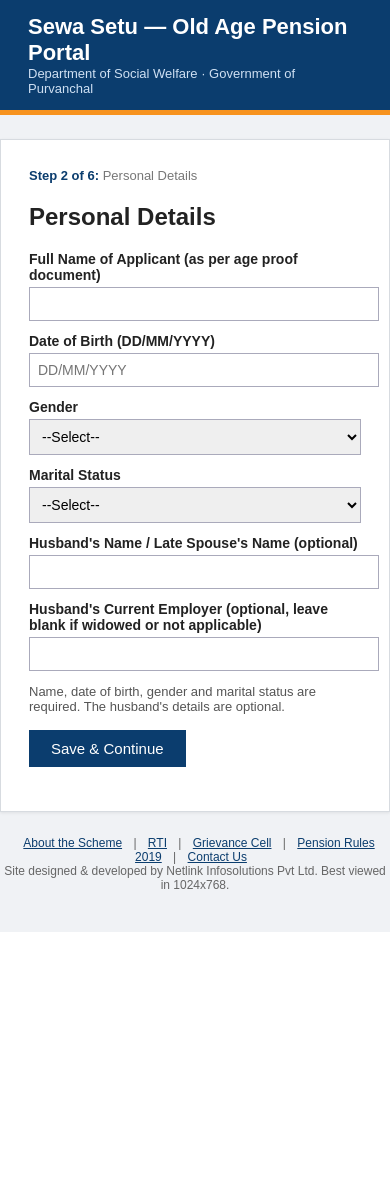
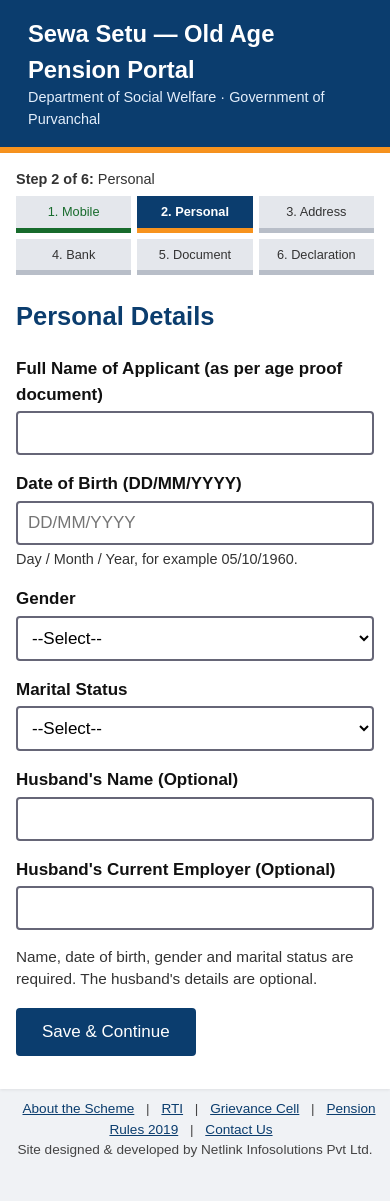
Before and after one commit to certainlyMohneeesh/sewa-setu-certainlymohneeesh, a Flask app: page /form/1 in a window 390 px wide. Before the commit the page ends 932 px from the top, so only its background shows below. Run offline with Flask 2, Linux system fonts and the light colour scheme; the visitor is signed in with stand-in values (Sample User, id 1); some libraries are stand-ins or nearby versions.

Commit message:
feat: accessible, senior-friendly citizen UI (progress steps, field hints, optional spouse fields)
Server-rendered templates only: routes, form field names, session cookies and the
admin/gateway pages are unchanged. Larger type and contrast, labelled inputs, skip link,
step progress bar, advisory (non-blocking) client hints for DOB/mobile/IFSC/upload, and
husband/late-spouse fields that adapt to marital status without being removed.

Co-authored-by: Copilot <223556219+Copilot@users.noreply.github.com>

```diff
--- /dev/null
+++ b/app/static/portal.css
@@ -0,0 +1,43 @@
+/* Sewa Setu portal: large, high-contrast, keyboard-friendly. */
+*{box-sizing:border-box}
+html{font-size:18px}
+body{font-family:Arial,Helvetica,sans-serif;margin:0;background:#f0f2f5;color:#111;line-height:1.5}
+.skip{position:absolute;left:-999px;top:0;background:#000;color:#fff;padding:10px 16px;z-index:10}
+.skip:focus{left:8px;top:8px}
+.header{background:#0b3d6e;color:#fff;padding:16px 28px}
+.header h1{margin:0;font-size:1.4rem}
+.header .sub{font-size:.85rem;color:#e3eefb}
+.band{background:#f7931e;height:6px}
+.container{max-width:860px;margin:24px auto;background:#fff;padding:28px;
+border:1px solid #c5cad1;box-shadow:0 1px 3px rgba(0,0,0,.08)}
+h2{color:#0b3d6e;margin-top:0}
+a{color:#0b3d6e}
+:focus-visible{outline:3px solid #f7931e;outline-offset:2px}
+.btn{display:inline-block;background:#0b3d6e;color:#fff;border:2px solid #0b3d6e;padding:12px 24px;
+font-size:1rem;cursor:pointer;text-decoration:none;border-radius:4px}
+.btn:hover{background:#0d4a85}
+.btn.secondary{background:#fff;color:#0b3d6e}
+.btn.danger{background:#a11;border-color:#a11}
+label{display:block;margin:16px 0 4px;font-weight:bold}
+input[type=text],input[type=password],input[type=file],select{width:100%;max-width:460px;padding:10px;
+border:2px solid #667;font-size:1rem;border-radius:4px;background:#fff}
+input[aria-invalid=true]{border-color:#b00020}
+.hint{font-size:.85rem;color:#333;margin:4px 0 0;min-height:1.2em}
+.hint.bad{color:#b00020;font-weight:bold}
+.hint.good{color:#176b2c}
+.flash{background:#fdecea;border:2px solid #b00020;color:#7a0016;padding:12px 16px;margin:14px 0;
+font-weight:bold;border-radius:4px}
+.note{font-size:.9rem;color:#333}
+.footer{max-width:860px;margin:10px auto 40px;font-size:.8rem;color:#444;text-align:center;padding:0 12px}
+.footer a{margin:0 8px}
+table.tbl{border-collapse:collapse;width:100%}
+table.tbl td,table.tbl th{border:1px solid #99a;padding:8px 10px;font-size:.9rem;text-align:left}
+table.tbl th{background:#eef2f7}
+ol.progress{list-style:none;display:flex;gap:6px;padding:0;margin:0 0 22px;flex-wrap:wrap}
+ol.progress li{flex:1 1 90px;padding:6px 8px;font-size:.75rem;text-align:center;background:#e4e7ec;
+color:#333;border-bottom:5px solid #b8bec8}
+ol.progress li.done{border-bottom-color:#176b2c;color:#176b2c}
+ol.progress li.current{background:#0b3d6e;color:#fff;border-bottom-color:#f7931e;font-weight:bold}
+.steps-label{font-size:.85rem;color:#333;margin-bottom:6px}
+.hidden{display:none}
+@media (max-width:640px){html{font-size:17px}.container{margin:0;padding:16px;border:none}}
--- /dev/null
+++ b/app/static/portal.js
@@ -0,0 +1,102 @@
+/* Progressive enhancement only: every hint is advisory. Nothing here blocks a submit,
+   so the server remains the single source of truth for validation messages. */
+(function () {
+  function $(sel, root) { return (root || document).querySelector(sel); }
+
+  function hint(input, message, state) {
+    var box = document.getElementById(input.id + "-hint");
+    if (!box) return;
+    box.textContent = message || "";
+    box.className = "hint" + (state ? " " + state : "");
+    if (state === "bad") input.setAttribute("aria-invalid", "true");
+    else input.removeAttribute("aria-invalid");
+  }
+
+  function parseDob(value) {
+    var m = /^(\d{1,2})[\/.\-](\d{1,2})[\/.\-](\d{4})$/.exec(value.trim());
+    if (!m) return null;
+    var d = +m[1], mo = +m[2], y = +m[3], dt = new Date(y, mo - 1, d);
+    return dt.getFullYear() === y && dt.getMonth() === mo - 1 && dt.getDate() === d ? dt : null;
+  }
+
+  var dob = $("input[name=dob]");
+  if (dob) dob.addEventListener("input", function () {
+    if (!dob.value.trim()) return hint(dob, "Day / Month / Year, for example 05/10/1960.");
+    var dt = parseDob(dob.value);
+    if (!dt) return hint(dob, "Use DD/MM/YYYY, for example 05/10/1960.", "bad");
+    var now = new Date(), age = now.getFullYear() - dt.getFullYear();
+    if (now < new Date(now.getFullYear(), dt.getMonth(), dt.getDate())) age--;
+    if (age < 60) return hint(dob, "Applicant must be at least 60 years old (age " + age + ").", "bad");
+    hint(dob, "Age " + age + ": eligible.", "good");
+  });
+
+  var mobile = $("input[name=mobile]");
+  if (mobile) mobile.addEventListener("input", function () {
+    var digits = mobile.value.replace(/\D/g, "");
+    if (digits !== mobile.value) mobile.value = digits;
+    if (!digits) return hint(mobile, "10 digits, without +91 or spaces.");
+    if (digits.length === 10) return hint(mobile, "Looks good.", "good");
+    hint(mobile, digits.length + " of 10 digits entered.", "bad");
+  });
+
+  var ifsc = $("input[name=ifsc]");
+  if (ifsc) ifsc.addEventListener("input", function () {
+    ifsc.value = ifsc.value.toUpperCase().replace(/\s/g, "");
+    if (!ifsc.value) return hint(ifsc, "11 characters, for example SBIN0001234.");
+    if (/^[A-Z0-9]{11}$/.test(ifsc.value)) return hint(ifsc, "Looks good.", "good");
+    hint(ifsc, ifsc.value.length + " of 11 characters entered.", "bad");
+  });
+
+  var account = $("input[name=bank_account]");
+  if (account) account.addEventListener("input", function () {
+    var v = account.value.replace(/[\s-]/g, "");
+    if (!v) return hint(account, "Digits only, 9 to 18 digits.");
+    if (/^\d{9,18}$/.test(v)) return hint(account, "Looks good.", "good");
+    hint(account, "Digits only, 9 to 18 digits (" + v.length + " entered).", "bad");
+  });
+
+  var otp = $("input[name=otp]");
+  if (otp) otp.addEventListener("input", function () {
+    otp.value = otp.value.replace(/\D/g, "");
+  });
+
+  // Husband / late spouse fields depend on marital status. They are hidden, never
+  // removed, so the form still posts the same field names.
+  var marital = $("select[name=marital_status]");
+  if (marital) {
+    var nameRow = $("#husband-name-row"), employerRow = $("#husband-employer-row");
+    var nameLabel = $("label[for=husband_name]");
+    var update = function () {
+      var v = marital.value;
+      if (nameRow) nameRow.classList.toggle("hidden", v === "Unmarried");
+      if (employerRow) employerRow.classList.toggle("hidden", v === "Unmarried" || v === "Widowed");
+      if (nameLabel) nameLabel.textContent = v === "Widowed"
+        ? "Late Spouse's Name (Optional)" : "Husband's Name (Optional)";
+    };
+    marital.addEventListener("change", update);
+    update();
+  }
+
+  var file = $("input[type=file][name=document]");
+  if (file) file.addEventListener("change", function () {
+    var f = file.files && file.files[0];
+    var box = document.getElementById("file-hint");
+    var preview = document.getElementById("file-preview");
+    if (preview) preview.innerHTML = "";
+    if (!f) return;
+    var ok = /\.(pdf|jpe?g|png)$/i.test(f.name), size = f.size / 1048576;
+    var msg = f.name + " (" + size.toFixed(2) + " MB). ";
+    if (!ok) msg += "This is not a PDF or JPG file.";
+    else if (f.size > 5 * 1048576) msg += "This file is larger than 5 MB.";
+    else msg += "File type and size are fine.";
+    box.textContent = msg;
+    box.className = "hint " + (ok && f.size <= 5 * 1048576 ? "good" : "bad");
+    if (ok && /^image\//.test(f.type) && preview) {
+      var img = document.createElement("img");
+      img.alt = "Preview of the selected document";
+      img.style.maxWidth = "240px";
+      img.src = URL.createObjectURL(f);
+      preview.appendChild(img);
+    }
+  });
+})();
--- /dev/null
+++ b/app/templates/_progress.html
@@ -0,0 +1,10 @@
+{% macro progress(n) %}
+{% set labels = ['Mobile', 'Personal', 'Address', 'Bank', 'Document', 'Declaration'] %}
+<div class="steps-label"><b>Step {{ n }} of 6:</b> {{ labels[n-1] }}</div>
+<ol class="progress" aria-label="Application progress">
+  {% for label in labels %}
+  <li class="{% if loop.index == n %}current{% elif loop.index < n %}done{% endif %}"
+      {% if loop.index == n %}aria-current="step"{% endif %}>{{ loop.index }}. {{ label }}</li>
+  {% endfor %}
+</ol>
+{% endmacro %}
--- a/app/templates/application.html
+++ b/app/templates/application.html
@@ -26,7 +26,7 @@ apply again.</p>
 <p><a class="btn" href="/application/{{ app_id }}/edit">Edit Application</a></p>
 <form method="post" action="/application/{{ app_id }}/cancel"
       onsubmit="return confirm('Withdraw this application? You can apply again afterwards.');">
-  <button class="btn" type="submit" style="background:#a33">Cancel / Withdraw Application</button>
+  <button class="btn danger" type="submit">Cancel / Withdraw Application</button>
 </form>
 {% endif %}
 {% endblock %}
--- a/app/templates/base.html
+++ b/app/templates/base.html
@@ -2,39 +2,20 @@
 <html lang="en">
 <head>
 <meta charset="utf-8">
+<meta name="viewport" content="width=device-width, initial-scale=1">
 <title>Sewa Setu - Old Age Pension Portal</title>
-<style>
-body{font-family:Arial,Helvetica,sans-serif;margin:0;background:#f0f2f5;color:#222}
-.header{background:#0b3d6e;color:#fff;padding:14px 28px}
-.header h1{margin:0;font-size:22px}
-.header .sub{font-size:13px;color:#cfe0f3}
-.band{background:#f7931e;height:5px}
-.container{max-width:860px;margin:24px auto;background:#fff;padding:28px;
-border:1px solid #d7dbe0;box-shadow:0 1px 3px rgba(0,0,0,.08)}
-.btn{background:#0b3d6e;color:#fff;border:none;padding:10px 22px;font-size:15px;cursor:pointer}
-.btn:hover{background:#0d4a85}
-label{display:block;margin:12px 0 4px;font-weight:bold;font-size:14px}
-input[type=text],input[type=password],select{width:100%;max-width:420px;padding:8px;
-border:1px solid #aab;font-size:14px}
-.flash{background:#fdecea;border:1px solid #e57373;color:#a33;padding:10px 14px;margin:14px 0}
-.note{font-size:13px;color:#555}
-.footer{max-width:860px;margin:10px auto 40px;font-size:12px;color:#666;text-align:center}
-.footer a{color:#0b3d6e;margin:0 8px}
-table.tbl{border-collapse:collapse;width:100%}
-table.tbl td,table.tbl th{border:1px solid #ccd;padding:7px 10px;font-size:14px;text-align:left}
-.steps{font-size:13px;color:#777;margin-bottom:18px}
-.steps b{color:#0b3d6e}
-</style>
+<link rel="stylesheet" href="/static/portal.css">
 </head>
 <body>
+<a class="skip" href="#main">Skip to main content</a>
 <div class="header">
   <h1>Sewa Setu &mdash; Old Age Pension Portal</h1>
   <div class="sub">Department of Social Welfare &middot; Government of Purvanchal</div>
 </div>
 <div class="band"></div>
-<div class="container">
+<div class="container" id="main" tabindex="-1">
 {% with messages = get_flashed_messages() %}
-  {% for m in messages %}<div class="flash">{{ m }}</div>{% endfor %}
+  {% for m in messages %}<div class="flash" role="alert">{{ m }}</div>{% endfor %}
 {% endwith %}
 {% block content %}{% endblock %}
 </div>
@@ -44,7 +25,8 @@ table.tbl td,table.tbl th{border:1px solid #ccd;padding:7px 10px;font-size:14px;
   <a href="/grievance">Grievance Cell</a> |
   <a href="http://swd.purvanchal.nic.in/pension-rules-2019.pdf">Pension Rules 2019</a> |
   <a href="/contact">Contact Us</a><br>
-  Site designed &amp; developed by Netlink Infosolutions Pvt Ltd. Best viewed in 1024x768.
+  Site designed &amp; developed by Netlink Infosolutions Pvt Ltd.
 </div>
+<script src="/static/portal.js" defer></script>
 </body>
 </html>
--- a/app/templates/confirmation.html
+++ b/app/templates/confirmation.html
@@ -8,5 +8,5 @@
 <p class="note">Please note down your Application Number. You can check your
 application status on the <a href="/status">status portal</a> using your mobile
 number and password (your date of birth in DDMMYYYY format).</p>
-<p><a href="/ack/{{ app_id }}.pdf"><button class="btn">Download Acknowledgment (PDF)</button></a></p>
+<p><a class="btn" href="/ack/{{ app_id }}.pdf">Download Acknowledgment (PDF)</a></p>
 {% endblock %}
--- a/app/templates/declaration.html
+++ b/app/templates/declaration.html
@@ -1,6 +1,7 @@
 {% extends "base.html" %}
+{% from "_progress.html" import progress %}
 {% block content %}
-<div class="steps"><b>Step 6 of 6:</b> Declaration</div>
+{{ progress(6) }}
 <h2>Declaration</h2>
 <p>I hereby declare that the information furnished above is true to the best of my
 knowledge and belief. I understand that furnishing false information is punishable
@@ -25,7 +26,7 @@ under applicable law and will result in cancellation of pension.</p>
       <td><a href="/upload">Edit</a></td></tr>
 </table>
 <form method="post">
-  <p><input type="checkbox" required> I agree to the above declaration.</p>
+  <p><label style="font-weight:normal"><input type="checkbox" required> I agree to the above declaration.</label></p>
   <p><button class="btn" type="submit">Submit Application</button></p>
 </form>
 {% endblock %}
--- a/app/templates/form_step1.html
+++ b/app/templates/form_step1.html
@@ -1,30 +1,40 @@
 {% extends "base.html" %}
+{% from "_progress.html" import progress %}
 {% block content %}
-<div class="steps"><b>Step 2 of 6:</b> Personal Details</div>
+{{ progress(2) }}
 <h2>Personal Details</h2>
 <form method="post">
-  <label>Full Name of Applicant (as per age proof document)</label>
-  <input type="text" name="applicant_name" value="{{ data.get('applicant_name','') }}">
-  <label>Date of Birth (DD/MM/YYYY)</label>
-  <input type="text" name="dob" placeholder="DD/MM/YYYY" value="{{ data.get('dob','') }}">
-  <label>Gender</label>
-  <select name="gender">
+  <label for="applicant_name">Full Name of Applicant (as per age proof document)</label>
+  <input type="text" id="applicant_name" name="applicant_name" maxlength="100"
+         autocomplete="name" value="{{ data.get('applicant_name','') }}">
+  <label for="dob">Date of Birth (DD/MM/YYYY)</label>
+  <input type="text" id="dob" name="dob" placeholder="DD/MM/YYYY" inputmode="numeric"
+         autocomplete="bday" aria-describedby="dob-hint" value="{{ data.get('dob','') }}">
+  <p class="hint" id="dob-hint">Day / Month / Year, for example 05/10/1960.</p>
+  <label for="gender">Gender</label>
+  <select id="gender" name="gender">
     <option value="">--Select--</option>
     <option {% if data.get('gender')=='Male' %}selected{% endif %}>Male</option>
     <option {% if data.get('gender')=='Female' %}selected{% endif %}>Female</option>
     <option {% if data.get('gender')=='Other' %}selected{% endif %}>Other</option>
   </select>
-  <label>Marital Status</label>
-  <select name="marital_status">
+  <label for="marital_status">Marital Status</label>
+  <select id="marital_status" name="marital_status">
     <option value="">--Select--</option>
     <option {% if data.get('marital_status')=='Married' %}selected{% endif %}>Married</option>
     <option {% if data.get('marital_status')=='Unmarried' %}selected{% endif %}>Unmarried</option>
     <option {% if data.get('marital_status')=='Widowed' %}selected{% endif %}>Widowed</option>
   </select>
-  <label>Husband's Name / Late Spouse's Name (optional)</label>
-  <input type="text" name="husband_name" value="{{ data.get('husband_name','') }}">
-  <label>Husband's Current Employer (optional, leave blank if widowed or not applicable)</label>
-  <input type="text" name="husband_employer" value="{{ data.get('husband_employer','') }}">
+  <div id="husband-name-row">
+    <label for="husband_name">Husband's Name / Late Spouse's Name (Optional)</label>
+    <input type="text" id="husband_name" name="husband_name" maxlength="100"
+           value="{{ data.get('husband_name','') }}">
+  </div>
+  <div id="husband-employer-row">
+    <label for="husband_employer">Husband's Current Employer (Optional)</label>
+    <input type="text" id="husband_employer" name="husband_employer" maxlength="100"
+           value="{{ data.get('husband_employer','') }}">
+  </div>
   <p class="note">Name, date of birth, gender and marital status are required. The
   husband's details are optional.</p>
   <p><button class="btn" type="submit">Save &amp; Continue</button></p>
--- a/app/templates/index.html
+++ b/app/templates/index.html
@@ -10,9 +10,9 @@ senior citizens above 60 years of age who are residents of Purvanchal.</p>
 <p><b>The application window for this scheme has closed.</b></p>
 {% endif %}
 <p>
-  <a href="/apply"><button class="btn">Apply for Pension</button></a>
+  <a class="btn" href="/apply">Apply for Pension</a>
   &nbsp;
-  <a href="/status"><button class="btn" style="background:#555">Check Application Status</button></a>
+  <a class="btn secondary" href="/status">Check Application Status</a>
 </p>
 <h3>How to apply</h3>
 <ol class="note">
--- a/app/templates/reset.html
+++ b/app/templates/reset.html
@@ -2,8 +2,8 @@
 {% block content %}
 <h2>Reset Password</h2>
 <form method="post">
-  <label>Registered Mobile Number</label>
-  <input type="text" name="mobile">
+  <label for="mobile">Registered Mobile Number</label>
+  <input type="text" id="mobile" name="mobile" maxlength="10" inputmode="numeric">
   <p><button class="btn" type="submit">Reset Password</button></p>
 </form>
 {% endblock %}
```
Also changed, not shown: app/templates/apply.html (+12 -6 lines), app/templates/edit_application.html (+21 -21 lines), app/templates/form_step2.html (+9 -6 lines), app/templates/form_step3.html (+13 -6 lines), app/templates/status_login.html (+9 -4 lines), app/templates/upload.html (+9 -4 lines), app/templates/verify.html (+7 -4 lines).
